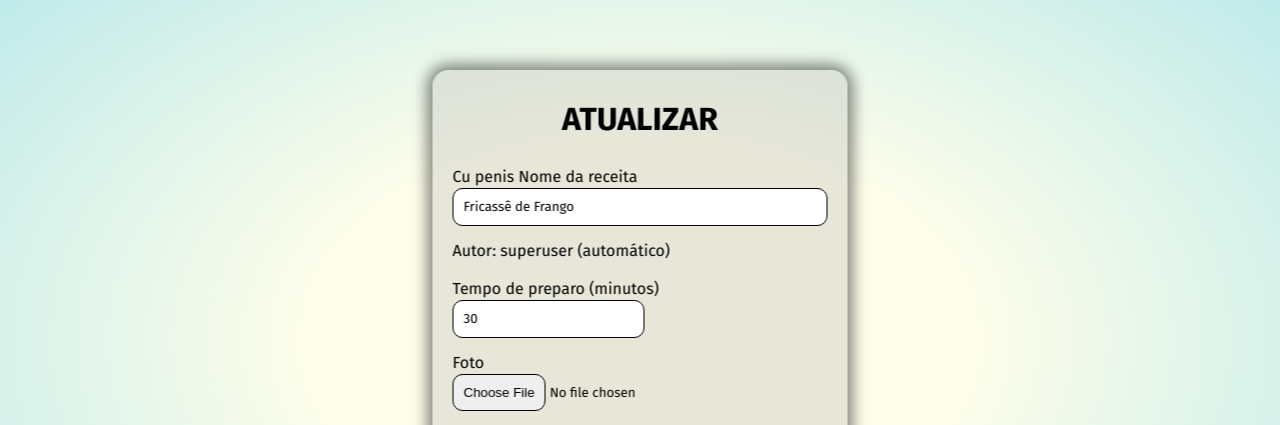
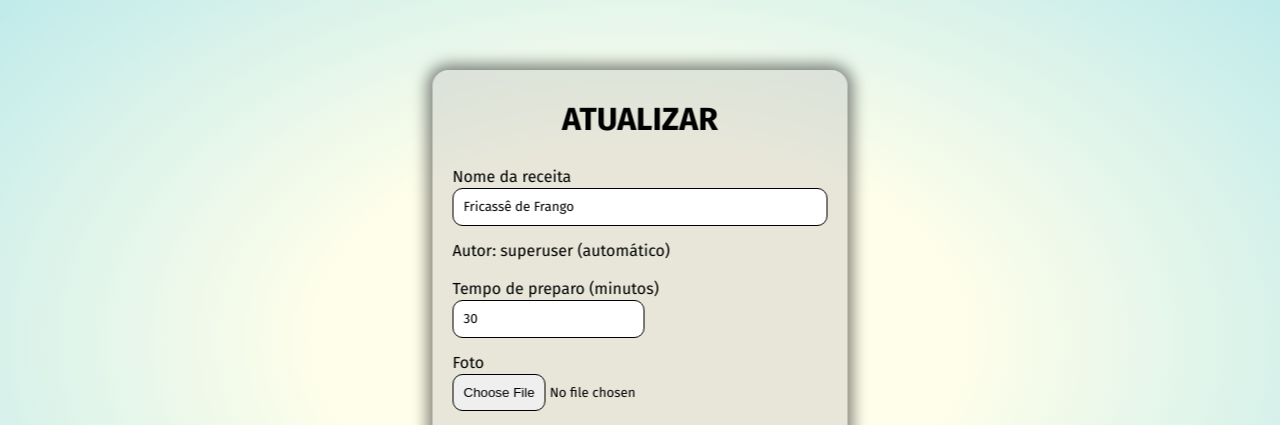
Before and after one commit to Bigodones01/receitas_daora, a PHP site: page /php/home/recipeMan.php?id=1 in a window 1280 px wide. Shown: the part 60-485 px from the top of the page. Run offline with PHP 8.4, Linux system fonts and the light colour scheme; a user stored in the database is signed in; data comes from the database, SQL or seed files in the repository.

Commit message:
v1.0 FINAL (Fearless Falcon)

```diff
--- a/php/home/recipeMan.php
+++ b/php/home/recipeMan.php
@@ -30,7 +30,6 @@
             'ATUALIZAR' : 'INSERIR'; ?></h1><br>
         <?php if(isset($receita)): ?>
         <input type="hidden" name='ident' id='ident' value='<?= $ident; ?>'>
-        <label>Cu penis</label>
         <?php endif; ?>
 
         <label for="nome">Nome da receita</label>
```
